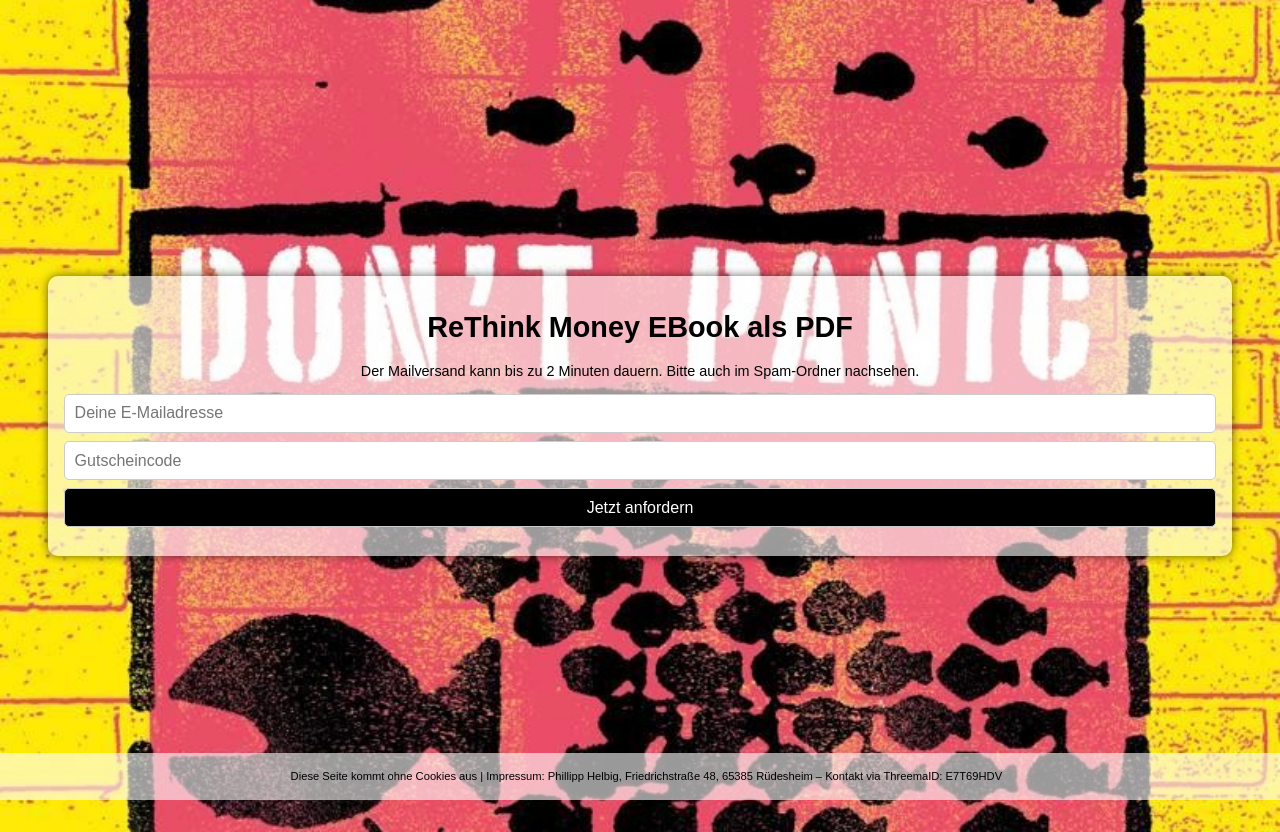
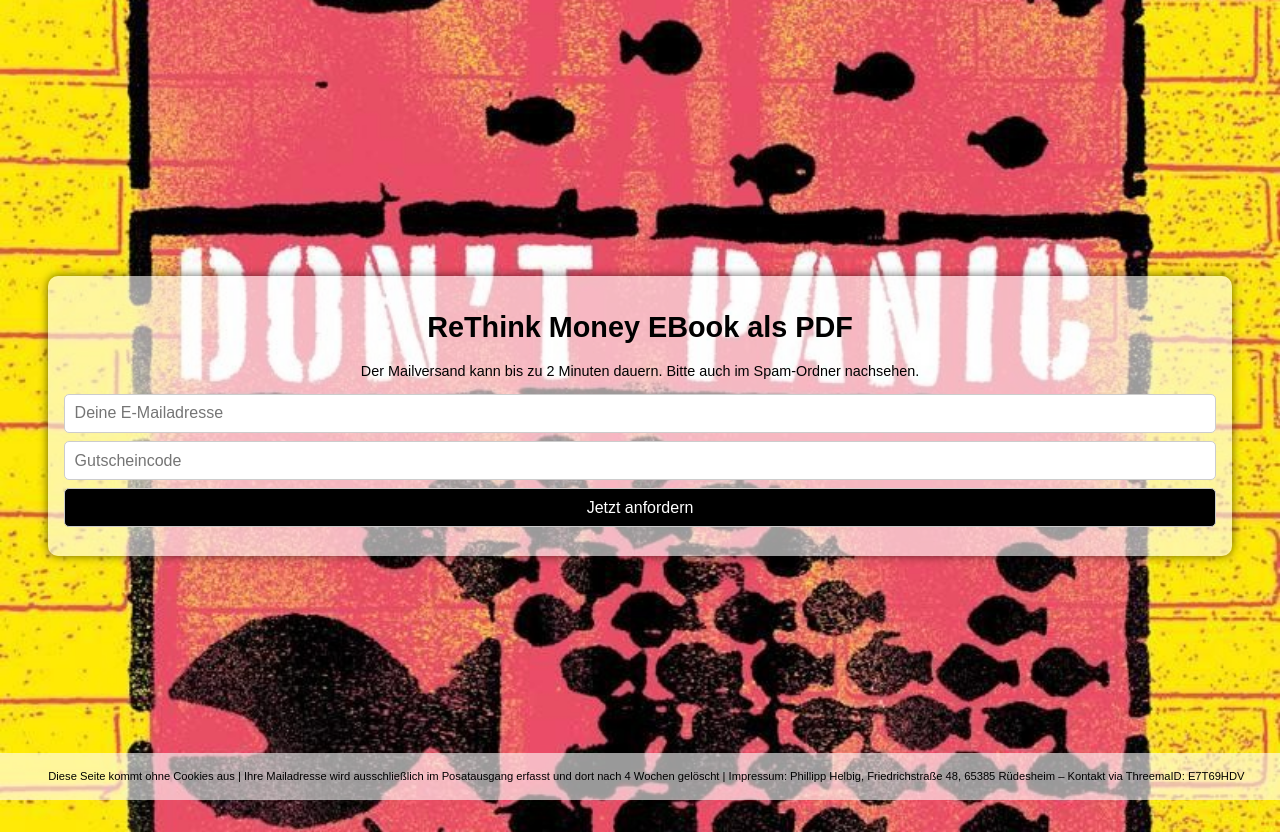
Before and after one commit to ReThinkMoney/rethink-pdf-website, a plain HTML site: page index.html in a window 1280 px wide. Drawn offline with Linux system fonts and the light colour scheme.

Commit message:
Update index.html

```diff
--- a/index.html
+++ b/index.html
@@ -25,7 +25,7 @@
     <div id="status"></div>
   </div>
   <footer>
-    <p>Diese Seite kommt ohne Cookies aus | Impressum: Phillipp Helbig, Friedrichstraße 48, 65385 Rüdesheim – Kontakt via ThreemaID: E7T69HDV</p>
+    <p>Diese Seite kommt ohne Cookies aus | Ihre Mailadresse wird ausschließlich im Posatausgang erfasst und dort nach 4 Wochen gelöscht | Impressum: Phillipp Helbig, Friedrichstraße 48, 65385 Rüdesheim – Kontakt via ThreemaID: E7T69HDV</p>
   </footer>
   <script src="script.js"></script>
 </body>
```
